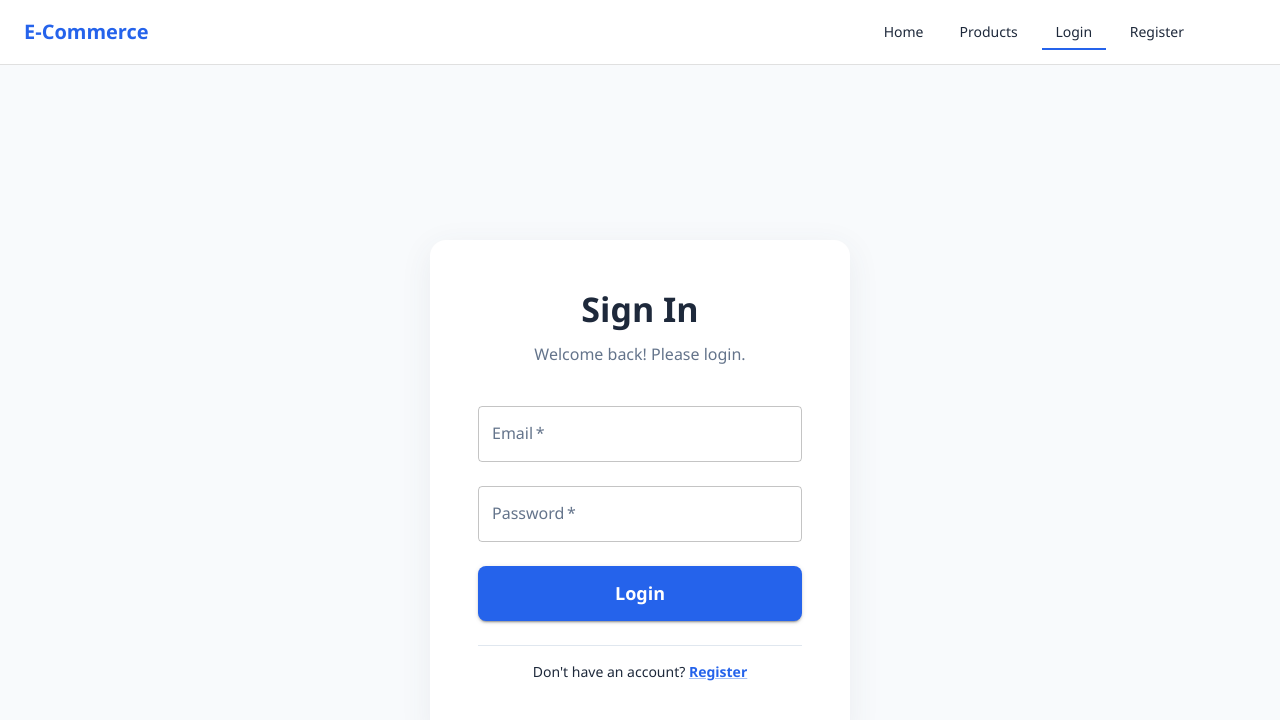
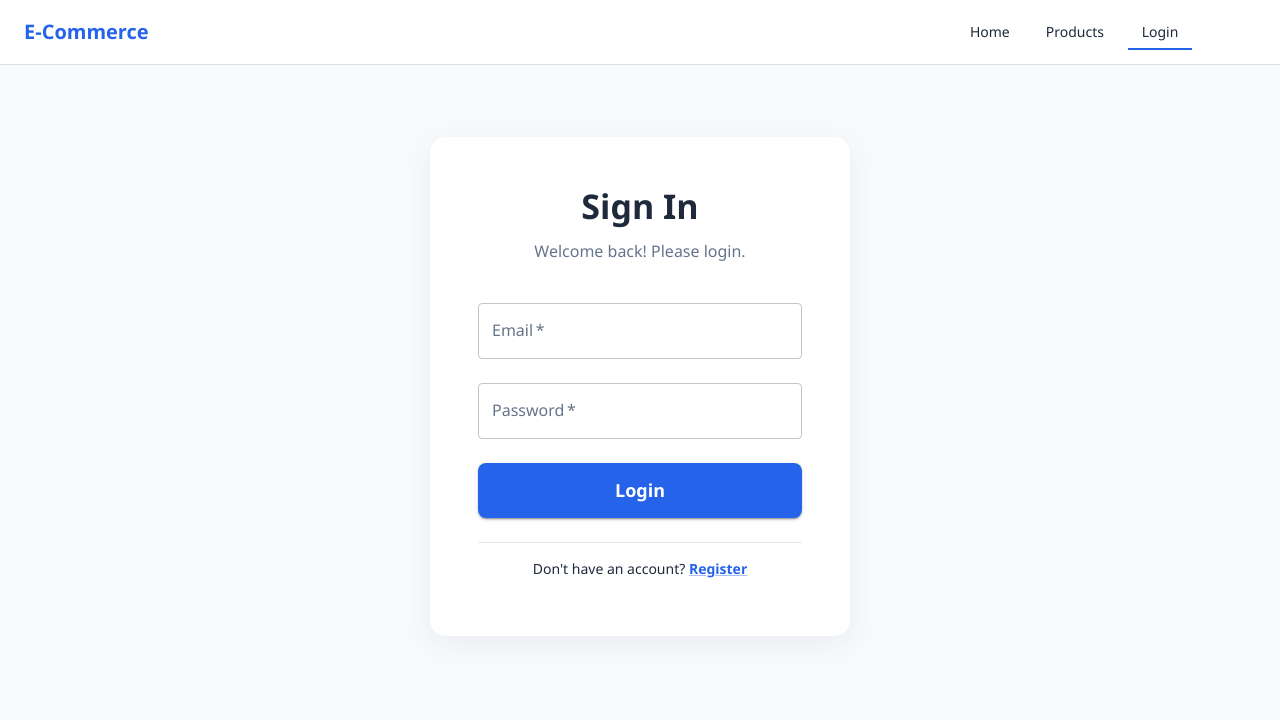
Before and after one commit to smrutiranjan7274/ecom-frontend, a React (Vite) app: page /ecom-frontend/login in a window 1280 px wide. Shown: the top 720 px of the page. Built offline with nearby package versions, Linux system fonts and the light colour scheme; some icons are missing.

Commit message:
Update Navbar to remove 'Register' option for unauthenticated users and adjust AuthForm minHeight to 'fixed'

```diff
--- a/src/components/AuthForm.tsx
+++ b/src/components/AuthForm.tsx
@@ -269,7 +269,7 @@ const AuthForm = ({ mode }: AuthFormProps) => {
         <>
             <Box
                 sx={{
-                    minHeight: '100vh',
+                    minHeight: 'fixed',
                     display: 'flex',
                     alignItems: 'center',
                     justifyContent: 'center',
--- a/src/components/Navbar.tsx
+++ b/src/components/Navbar.tsx
@@ -43,7 +43,7 @@ const Navbar = () => {
 
     const menuItems = isAuthenticated
         ? [...baseMenuItems, { text: 'Cart', path: '/cart' }, { text: 'Profile', path: '/profile' }]
-        : [...baseMenuItems, { text: 'Login', path: '/login' }, { text: 'Register', path: '/register' }];
+        : [...baseMenuItems, { text: 'Login', path: '/login' }];
 
     const isActive = (path: string) => {
         return location.pathname === path;
```
